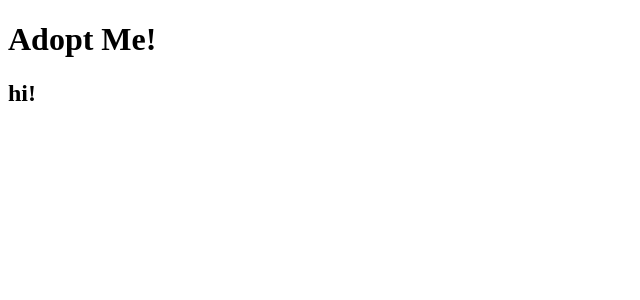
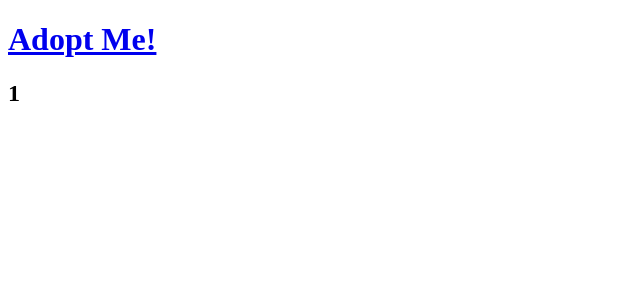
Before and after one commit to ccp84/femitr, a React (Vite) app: page /details/1 in a window 1280 px wide. Shown: the top 300 px of the page, without its empty margins (0-640 px from the left). Built offline with nearby package versions, Linux system fonts and the light colour scheme.

Commit message:
tools>install react query

```diff
--- a/package.json
+++ b/package.json
@@ -32,6 +32,7 @@
     "vite": "^3.1.4"
   },
   "dependencies": {
+    "@tanstack/react-query": "^4.10.1",
     "react": "^18.2.0",
     "react-dom": "^18.2.0",
     "react-router-dom": "^6.4.1"
--- a/src/App.jsx
+++ b/src/App.jsx
@@ -1,12 +1,17 @@
 import { createRoot } from "react-dom/client";
-import { BrowserRouter, Routes, Route } from "react-router-dom";
+import { Link, BrowserRouter, Routes, Route } from "react-router-dom";
 import SearchParams from "./SearchParams";
 import Details from "./Details";
 
 const App = () => {
   return (
     <BrowserRouter>
-      <h1>Adopt Me!</h1>
+      <header>
+        <Link to="/">
+          <h1>Adopt Me!</h1>
+        </Link>
+      </header>
+
       <Routes>
         <Route path="/details/:id" element={<Details />} />
         <Route path="/" element={<SearchParams />} />
--- a/src/Details.jsx
+++ b/src/Details.jsx
@@ -1,5 +1,8 @@
+import { useParams } from "react-router-dom";
+
 const Details = () => {
-  return <h2>hi!</h2>;
+  const { id } = useParams();
+  return <h2>{id}</h2>;
 };
 
 export default Details;
```
Also changed, not shown: 1 other file (tests, documents, lock files or other folders).
